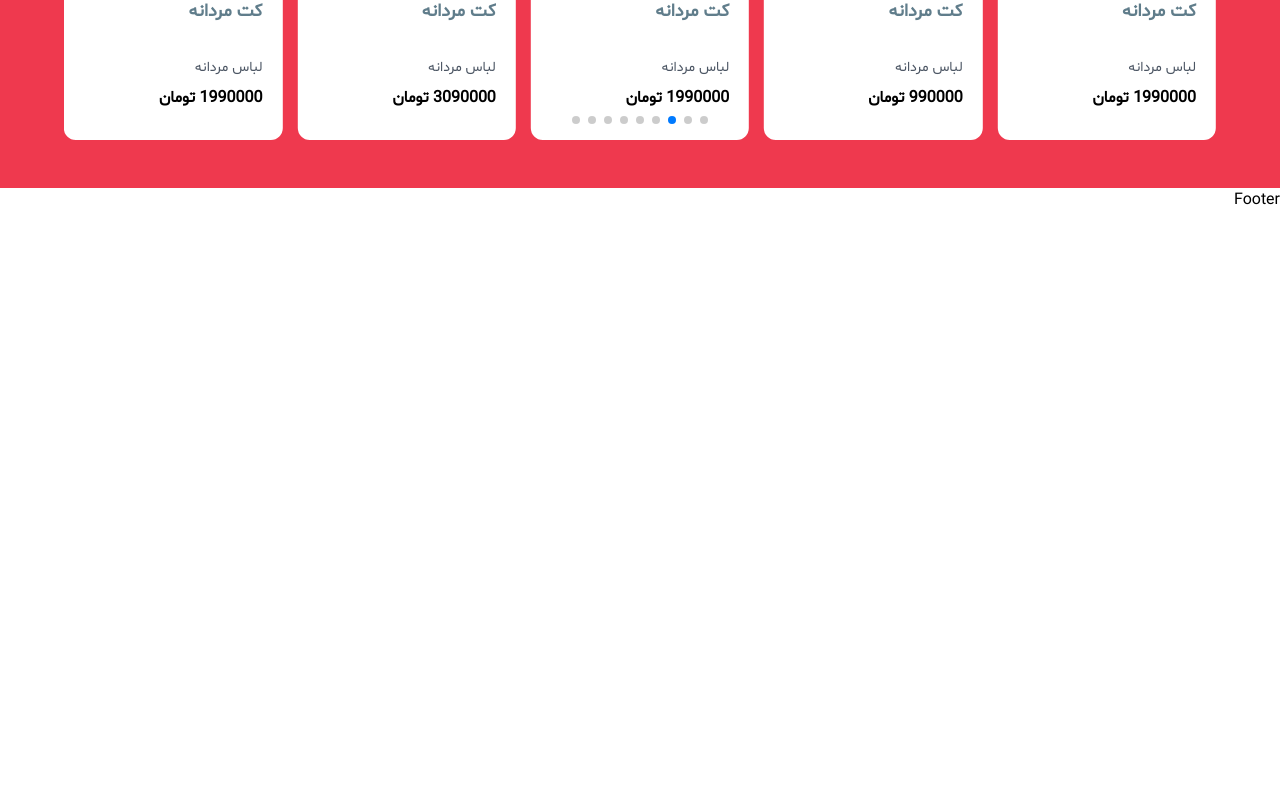
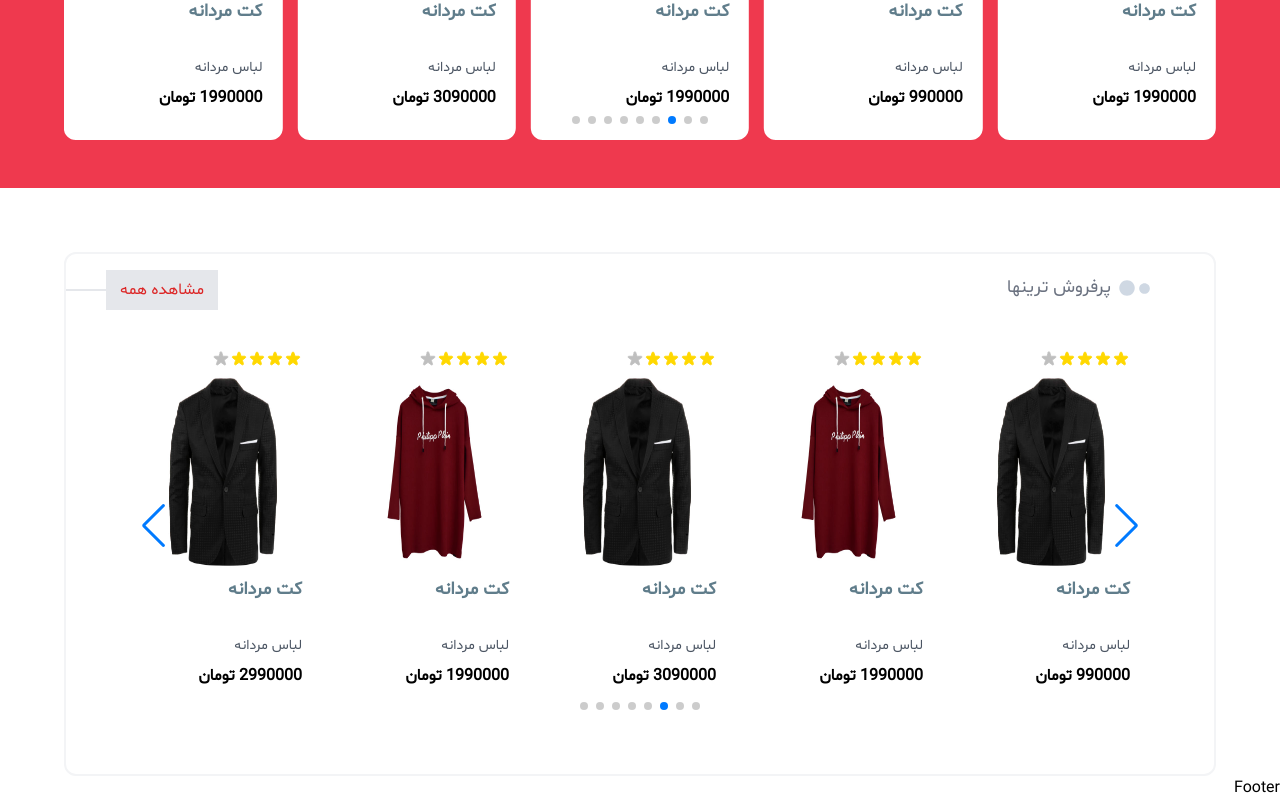
Before and after one commit to Ashkan2003/didikalaPrivate, a Next.js app: page / in a window 1280 px wide. Shown: the part 1072-1872 px from the top of the page. Before the commit the page ends 1284 px from the top, so only its background shows below. Built offline with nearby package versions, Linux system fonts and the light colour scheme.

Commit message:
setup-bastSellingProductsSection-step-1

```diff
--- a/src/app/page.tsx
+++ b/src/app/page.tsx
@@ -1,4 +1,5 @@
 import AmazingOfferSection from "@/components/main-page/AmazingOfferSection";
+import BestSellingProductsSection from "@/components/main-page/BestSellingProductsSection";
 import BigBannersSection from "@/components/main-page/BigBannersSection";
 
 export default function Home() {
@@ -6,6 +7,7 @@ export default function Home() {
     <div className="space-y-16 pt-6">
       <BigBannersSection />
       <AmazingOfferSection />
+      <BestSellingProductsSection />
     </div>
   );
 }
--- a/src/components/global/ProductCart.tsx
+++ b/src/components/global/ProductCart.tsx
@@ -9,7 +9,7 @@ interface Props {
 
 const ProductCart = ({ productCart }: Props) => {
   return (
-    <div className="bg-white rounded-xl w- h-96 px-5 py-4 space-y-2">
+    <div className="bg-white rounded-xl cursor-pointer w- h-96 px-5 py-4 space-y-2 hover:shadow-md">
       <StarRating
         defaultRating={productCart.cartRate}
         maxRating={5}
@@ -24,7 +24,7 @@ const ProductCart = ({ productCart }: Props) => {
       </p>
       <div className="space-y-2">
         <p className="text-gray-600 text-sm ">لباس مردانه</p>
-        <p className="font-bold">{productCart.productPrice} تومان</p>
+        <p className="font-semibold">{productCart.productPrice} تومان</p>
       </div>
     </div>
   );
--- /dev/null
+++ b/src/components/main-page/BestSellingProductsSection.tsx
@@ -0,0 +1,125 @@
+"use client";
+
+import React from "react";
+import ProductCart from "../global/ProductCart";
+import { ProductCartType } from "@/types/GlobalTypes";
+// Import Swiper React components
+import { Swiper, SwiperSlide } from "swiper/react";
+
+// Import Swiper styles
+import "swiper/css";
+import "swiper/css/effect-fade";
+import "swiper/css/navigation";
+import "swiper/css/pagination";
+import { Autoplay, EffectFade, Navigation, Pagination } from "swiper/modules";
+import { FaCircle } from "react-icons/fa";
+const productCartList: ProductCartType[] = [
+  {
+    cartTitle: "کت مردانه",
+    cartRate: 4,
+    productPrice: 1990000,
+    cartImg: "/imgs/product-1.jpg",
+  },
+  {
+    cartTitle: "کت مردانه",
+    cartRate: 4,
+    productPrice: 1990000,
+    cartImg: "/imgs/013.jpg",
+  },
+  {
+    cartTitle: "کت مردانه",
+    cartRate: 4,
+    productPrice: 990000,
+    cartImg: "/imgs/product-1.jpg",
+  },
+  {
+    cartTitle: "کت مردانه",
+    cartRate: 4,
+    productPrice: 1990000,
+    cartImg: "/imgs/013.jpg",
+  },
+  {
+    cartTitle: "کت مردانه",
+    cartRate: 4,
+    productPrice: 3090000,
+    cartImg: "/imgs/product-1.jpg",
+  },
+  {
+    cartTitle: "کت مردانه",
+    cartRate: 4,
+    productPrice: 1990000,
+    cartImg: "/imgs/013.jpg",
+  },
+  {
+    cartTitle: "کت مردانه",
+    cartRate: 4,
+    productPrice: 2990000,
+    cartImg: "/imgs/product-1.jpg",
+  },
+  {
+    cartTitle: "کت مردانه",
+    cartRate: 4,
+    productPrice: 1990000,
+    cartImg: "/imgs/013.jpg",
+  },
+];
+
+const BestSellingProductsSection = () => {
+  return (
+    <div className=" relative bg-white  px-4 sm:px-16 pb-12 sm:mx-16 border-gray-100 border-2 rounded-xl">
+      <div className="flex items-center pt-5 pb-6">
+        <FaCircle className="text-[#CFD8E3] text-[11px]" />
+        <FaCircle className="text-[#CFD8E3] ms-1" />
+        <p className="ps-2 text-gray-500 text-lg">پرفروش ترینها</p>
+      </div>
+      <div className="hidden absolute left-0 top-4 sm:flex  items-center">
+        <div className="  text-red-600 bg-gray-200 w-28 text-center py-2">
+          مشاهده همه
+        </div>
+        <div className="w-[40px] bg-gray-200 h-[2px]"></div>
+      </div>
+      <div className="w-full relative ">
+        <Swiper
+          slidesPerView={1}
+          spaceBetween={15}
+          loop={true}
+          autoplay={{
+            delay: 2000,
+            disableOnInteraction: false,
+          }}
+          navigation={true}
+          pagination={{
+            clickable: true,
+          }}
+          modules={[EffectFade, Navigation, Pagination, Autoplay]}
+          className="h-full flex items-center justify-center "
+          breakpoints={{
+            490: {
+              slidesPerView: 2,
+            },
+            600: {
+              slidesPerView: 2,
+            },
+            800: {
+              slidesPerView: 3,
+            },
+            900: {
+              slidesPerView: 4,
+            },
+            1150: {
+              slidesPerView: 5,
+            },
+          }}
+        >
+          {productCartList.map((productCart, index) => (
+            <SwiperSlide className="py-2" key={index}>
+              <ProductCart productCart={productCart} />
+            </SwiperSlide>
+          ))}
+        </Swiper>
+      </div>
+    </div>
+  );
+};
+
+export default BestSellingProductsSection;
```
